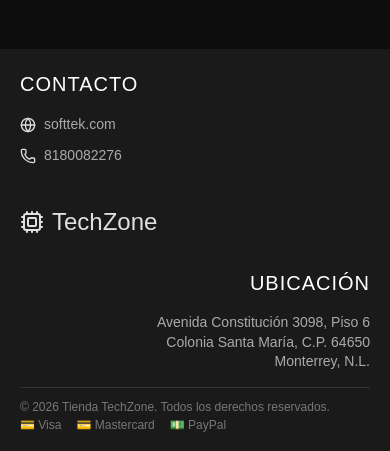
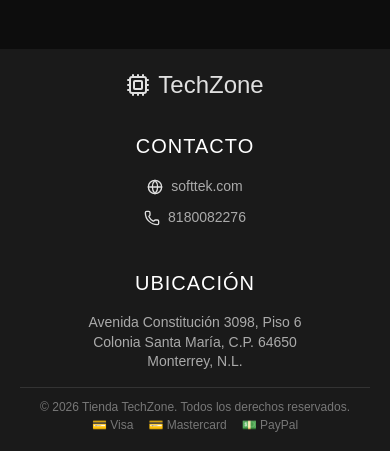
Before and after one commit to CesarOliva/tienda-softtek, a React (Vite) app: page /catalogo in a window 390 px wide. Shown: the part 3576-4027 px from the top of the page. Built offline with nearby package versions, Linux system fonts and the light colour scheme.

Commit message:
Updating and improving responsive styles

```diff
--- a/src/_components/Footer.css
+++ b/src/_components/Footer.css
@@ -120,3 +120,40 @@
   display: flex;
   gap: 15px;
 }
+
+@media screen and (max-width: 768px) {
+  .footer-container{
+    flex-direction: column;
+    order: 0
+  }
+
+  .footer-bottom {
+    justify-content: center;
+  }
+
+  .footer-links{
+    display: flex;
+    justify-content: center;
+    order: 1
+  }
+
+  .footer-links.right{
+    order: 2;
+  }
+
+  .footer-links ul{
+    width: 100%;
+    display: flex;
+    flex-direction: column;
+    align-items: center;
+  }
+
+  .footer-links ul li{
+    text-align: center;
+  }
+
+  footer .logo{
+    display: flex;
+    justify-content: center;
+  }
+}
--- a/src/_components/Footer.jsx
+++ b/src/_components/Footer.jsx
@@ -23,7 +23,7 @@ const Footer = () => {
           </ul>
         </div>
 
-        <div className="">
+        <div className="logo">
           <div className="flex gap-2 items-center">
             <Cpu className='size-6'/>
             <h3 className='text-2xl'>TechZone</h3>
--- a/src/pages/Producto.tsx
+++ b/src/pages/Producto.tsx
@@ -48,7 +48,7 @@ function Producto() {
     }
 
     return (
-        <main className="mx-auto flex min-h-screen max-w-4xl flex-col gap-8 px-8 md:justify-center mt-4 md:mt-12 mb-24">
+        <main className="mx-auto flex md:min-h-screen max-w-4xl flex-col gap-8 px-8 md:justify-center mt-12 md:mb-24">
 
             {showConfetti && (
                 <ReactConfetti
```
